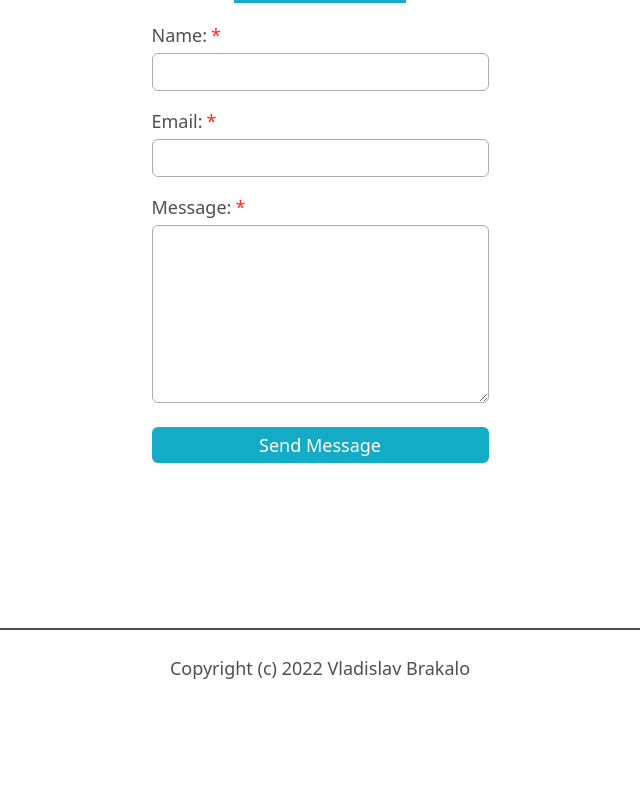
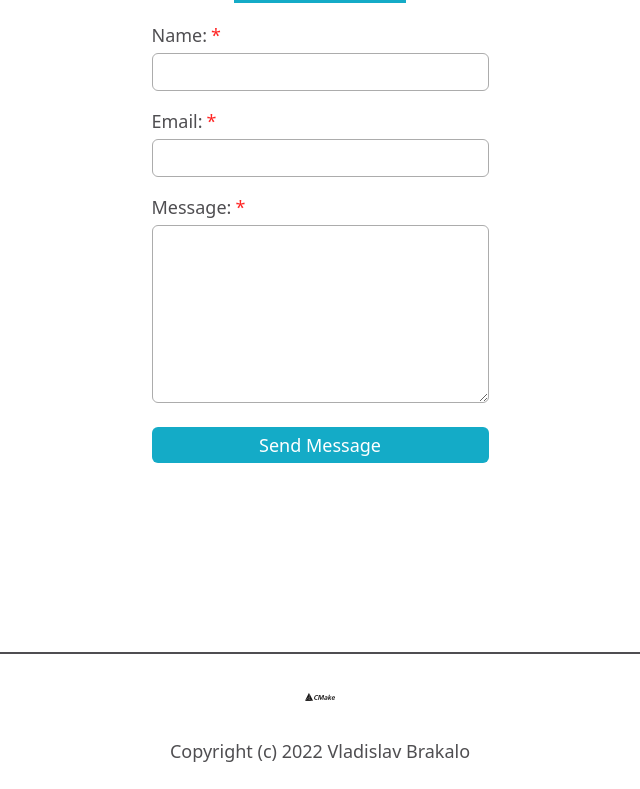
Before and after one commit to VladBrok/personal-site, a React (Vite) app: page / in a window 1280 px wide. Shown: the part 1916-2705 px from the top of the page, without its empty margins (320-960 px from the left). Before the commit the page ends 2622 px from the top, so only its background shows below. Built offline with nearby package versions, Linux system fonts and the light colour scheme.

Commit message:
Add github link to the footer

```diff
--- a/src/components/App.jsx
+++ b/src/components/App.jsx
@@ -194,8 +194,20 @@ export default function App() {
         </section>
       </main>
 
-      <footer className="border-t-[2px] border-gray text-center">
-        <p className="text-gray text-lg m-6">
+      <footer className="border-t-[2px] border-gray text-center p-6 mt-6">
+        {/* dup: devicon container ?*/}
+        <div className="flex justify-center">
+          {/* dup: devicon ? */}
+          <div className="flex items-center text-lg mx-2 my-1 group relative">
+            <a href="https://github.com/VladBrok/">
+              <i className="devicon-github-plain colored text-3xl"></i>
+            </a>
+            <span className="absolute left-1/2 -translate-x-1/2 opacity-0 group-hover:opacity-100 group-hover:mb-14 [transition:opacity_0.6s,margin_0.6s] pointer-events-none">
+              Github
+            </span>
+          </div>
+        </div>
+        <p className="text-gray text-lg mt-4">
           Copyright (c) 2022 Vladislav Brakalo
         </p>
       </footer>
```
